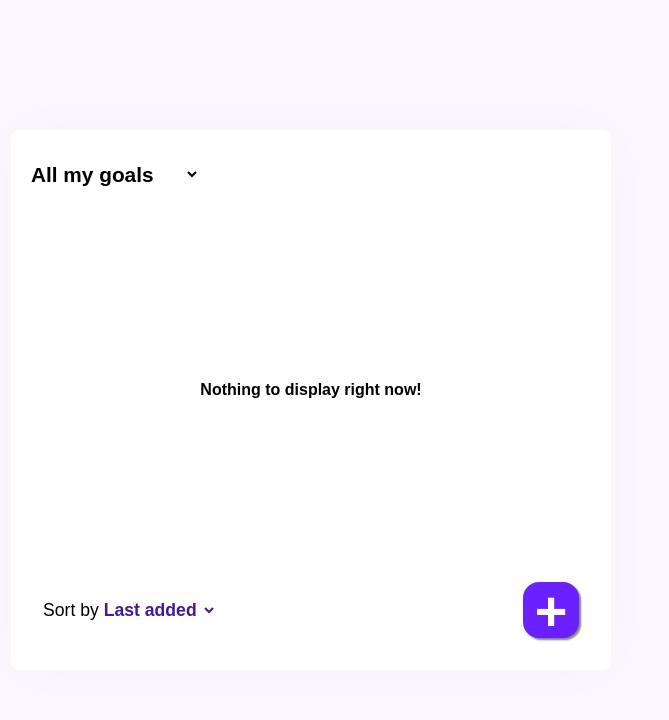
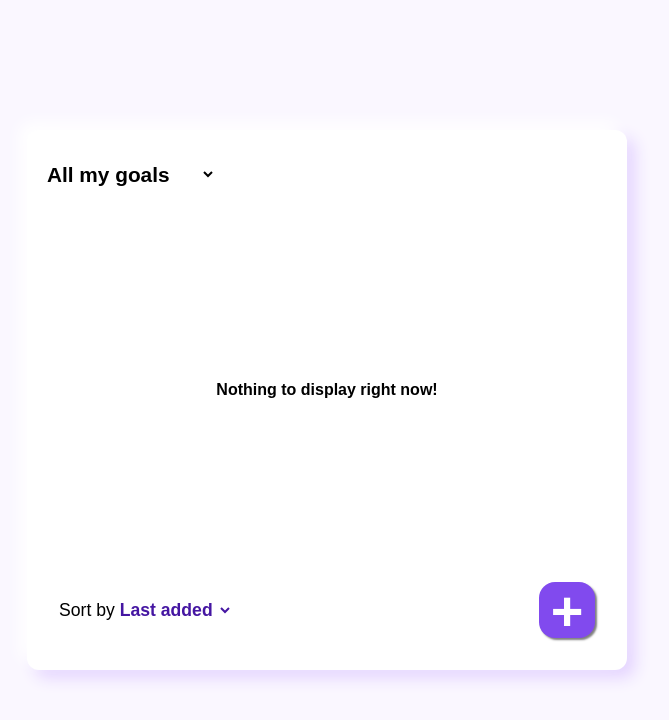
Before and after one commit to daxhoDev/whats-next, a React (Vite) app: page / in a window 1280 px wide. Shown: the top 720 px of the page, without its empty margins (297-966 px from the left). Built offline with nearby package versions, Linux system fonts and the light colour scheme.

Commit message:
upgraded ui and responsiveness

```diff
--- a/src/FormNewGoal.jsx
+++ b/src/FormNewGoal.jsx
@@ -7,11 +7,11 @@ export default function FormNewGoal({ colors, onAddNewGoal, onToggleForm }) {
   return (
     <form
       className="form-new-goal"
-      style={{
-        borderTop: `0.5em solid ${
-          colors.find(el => el.name === selectedColor).hex
-        }`,
-      }}
+      // style={{
+      //   borderTop: `0.5em solid ${
+      //     colors.find(el => el.name === selectedColor).hex
+      //   }`,
+      // }}
       onSubmit={e => {
         e.preventDefault();
         if (!description) return;
--- a/src/index.scss
+++ b/src/index.scss
@@ -1,12 +1,18 @@
-$checkbox-size: 1.4rem;
+$checkbox-size: 1.6rem;
 $add-button-size: 3.5rem;
 $color-selector-size: 2.6rem;
 
 $color-background: #faf7ff;
 $color-lightest: #f7f2ff;
 $color-light: #b48fff;
-$color-medium: #6a20ff;
+$color-medium: #814aee;
 $color-dark: #4516a2;
+
+@mixin shadow($width) {
+  box-shadow: (-$width) (-$width) ($width * 2)
+      lighten($color: $color-background, $amount: 7),
+    $width $width ($width * 2) darken($color: $color-background, $amount: 7);
+}
 
 * {
   margin: 0;
@@ -27,9 +33,10 @@ body {
 
 .app {
   @media (min-width: 600px) {
+    margin: 5vw;
     display: grid;
-    grid-template-columns: 600px 1fr;
-    gap: 4rem;
+    grid-template-columns: minmax(60%, 600px) 1fr;
+    gap: 2rem;
     align-items: center;
   }
 }
@@ -41,12 +48,13 @@ body {
   margin: 0 auto;
 
   @media (min-width: 600px) {
-    box-shadow: 0 0 60px #00000005;
+    // box-shadow: 0 0 60px #00000005;
     background-color: white;
-    border-radius: 0.5em;
+    border-radius: 12px;
     width: 100%;
     height: fit-content;
     grid-column: 1;
+    @include shadow(8px);
   }
 }
 
@@ -56,11 +64,15 @@ body {
   color: white;
   font-weight: bold;
   transition: 200ms;
+  cursor: pointer;
 
   &:hover,
   &:active {
     transform: translateY(2px);
-    background-color: $color-dark;
+  }
+
+  &:focus {
+    outline: none;
   }
 }
 
@@ -138,6 +150,7 @@ body {
     margin-right: 1rem;
     border-radius: 4px;
     transition: all 200ms;
+    cursor: pointer;
 
     &:checked {
       border-color: $color-medium;
@@ -188,7 +201,7 @@ body {
   left: 0;
   height: 100vh;
   width: 100vw;
-  background-color: #00000080;
+  background-color: #0008;
   display: flex;
   align-items: center;
   justify-content: center;
@@ -207,13 +220,15 @@ body {
   width: 98%;
   background-color: white;
   padding: 1.8rem;
-  border-radius: 0.5em;
+  border-radius: 12px;
   display: flex;
   flex-direction: column;
   gap: 0.8rem;
+  box-shadow: 0 -8px 16px #aaa8, 0 8px 16px #3338;
 
   @media (min-width: 600px) {
     width: 100%;
+    @include shadow(8px);
   }
 
   .title {
@@ -237,7 +252,7 @@ body {
   .colors {
     display: flex;
     flex-wrap: wrap;
-    gap: 0.3rem;
+    gap: 0.8rem;
     margin-bottom: 1rem;
   }
 
@@ -245,11 +260,16 @@ body {
     width: $color-selector-size;
     height: $color-selector-size;
     border-radius: 50%;
-    box-shadow: 0px 0px 1px #00000080;
     transition: all 200ms;
+    cursor: pointer;
+
+    &:hover {
+      transform: scale(1.11);
+    }
 
     &.selected {
-      border: 4px solid $color-dark;
+      transform: translateY(-10px);
+      box-shadow: 0 10px #0001;
     }
   }
 
```
